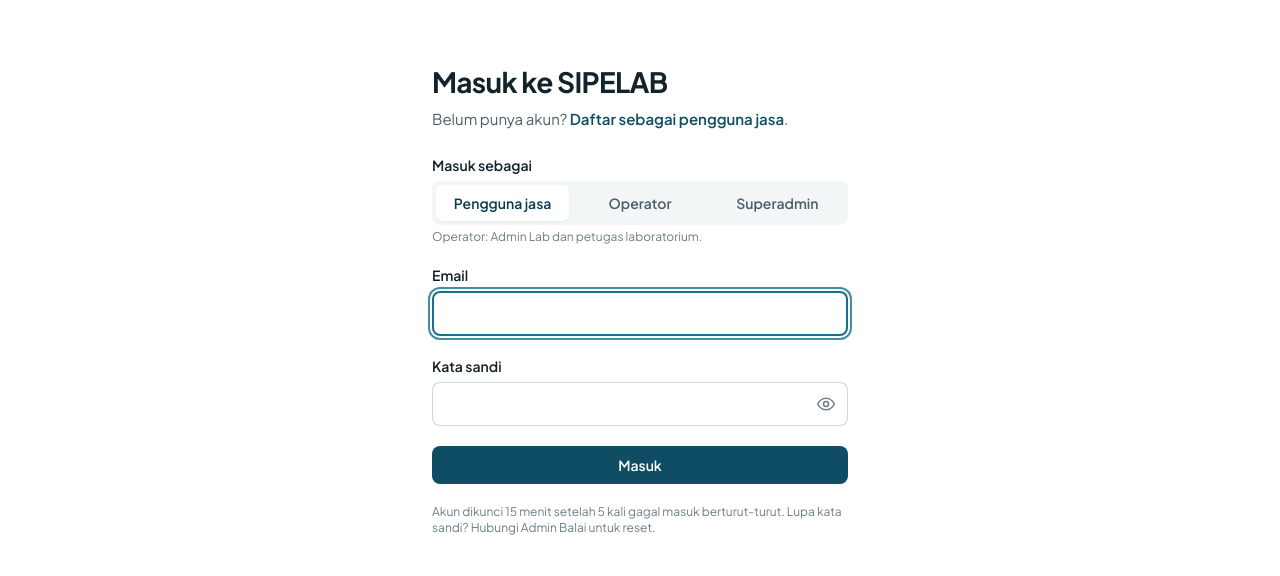
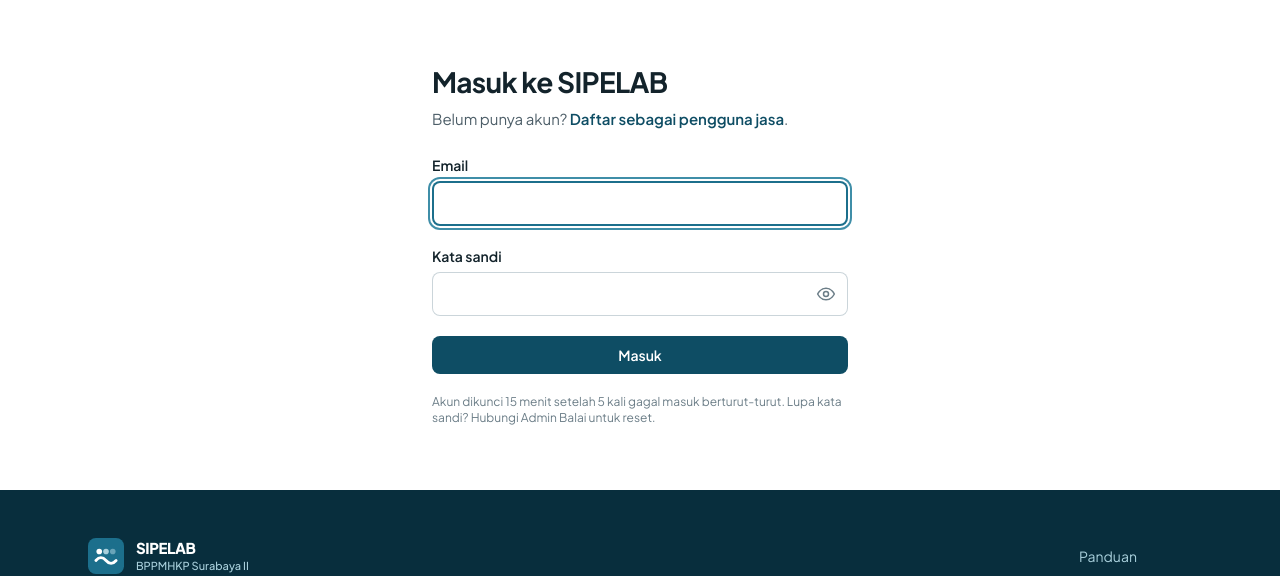
Before and after one commit to herozenx/SIPELAB, a Laravel app: page /masuk in a window 1280 px wide. Shown: the part 69-645 px from the top of the page. Run offline with Laravel 12, Linux system fonts and the light colour scheme; data comes from the database, SQL or seed files in the repository.

Commit message:
Halaman masuk tanpa pilihan peran; perbarui daftar akun demo

```diff
--- a/app/Http/Controllers/AuthController.php
+++ b/app/Http/Controllers/AuthController.php
@@ -9,7 +9,6 @@ use App\Support\Audit;
 use Illuminate\Http\Request;
 use Illuminate\Support\Facades\Auth;
 use Illuminate\Support\Facades\Hash;
-use Illuminate\Validation\Rule;
 use Illuminate\Validation\Rules\Password;
 use Illuminate\Validation\ValidationException;
 
@@ -25,12 +24,11 @@ class AuthController extends Controller
         $data = $request->validate([
             'email' => ['required', 'email', 'max:120'],
             'password' => ['required', 'string', 'max:128'],
-            'portal' => ['required', Rule::in(['pengguna_jasa', 'operator', 'superadmin'])],
-        ], [], ['portal' => 'masuk sebagai']);
+        ]);
 
         $email = mb_strtolower(trim($data['email']));
         $user = User::query()->where('email', $email)->first();
-        $fail = fn () => throw ValidationException::withMessages(['email' => 'Email, kata sandi, atau pilihan "masuk sebagai" tidak cocok.']);
+        $fail = fn () => throw ValidationException::withMessages(['email' => 'Email atau kata sandi tidak cocok.']);
 
         if (! $user) {
             // Hash tiruan agar waktu respons sama dengan akun yang ada (cegah user enumeration).
@@ -45,7 +43,7 @@ class AuthController extends Controller
             throw ValidationException::withMessages(['email' => "Akun dikunci sementara karena terlalu banyak percobaan gagal. Coba lagi dalam {$menit} menit."]);
         }
 
-        if (! Hash::check($data['password'], $user->password) || $user->role->portal() !== $data['portal'] || ! $user->aktif) {
+        if (! Hash::check($data['password'], $user->password) || ! $user->aktif) {
             $n = $user->failed_attempts + 1;
             $lock = $n >= config('sipelab.lockout_attempts');
             $user->forceFill($lock
--- a/resources/views/auth/login.blade.php
+++ b/resources/views/auth/login.blade.php
@@ -9,17 +9,6 @@
 
   <form method="post" action="{{ url('/masuk') }}" class="space-y-5" novalidate>
     @csrf
-    <fieldset>
-      <legend class="label">Masuk sebagai</legend>
-      <div class="grid grid-cols-3 gap-1 rounded-lg bg-kabut-100 p-1 text-sm">
-        @foreach (['pengguna_jasa' => 'Pengguna jasa', 'operator' => 'Operator', 'superadmin' => 'Superadmin'] as $v => $l)
-          <label class="cursor-pointer rounded-md px-2 py-2 text-center font-semibold text-kabut-600 has-[:checked]:bg-white has-[:checked]:text-laut-700 has-[:checked]:shadow-sm has-[:focus-visible]:ring-2 has-[:focus-visible]:ring-laut-400">
-            <input type="radio" name="portal" value="{{ $v }}" class="sr-only" @checked(old('portal', 'pengguna_jasa') === $v)>{{ $l }}
-          </label>
-        @endforeach
-      </div>
-      <p class="hint">Operator: Admin Lab dan petugas laboratorium.</p>
-    </fieldset>
     <div>
       <label for="email" class="label">Email</label>
       <input id="email" name="email" type="email" value="{{ old('email') }}" class="input" autocomplete="username" required autofocus @error('email') aria-invalid="true" @enderror>
--- a/resources/views/public/panduan.blade.php
+++ b/resources/views/public/panduan.blade.php
@@ -25,7 +25,7 @@
         'Klik <b>Daftar</b> di halaman depan.',
         'Isi <b>nama penanggung jawab</b>, <b>nama usaha/instansi</b> (dicetak di LHU), <b>email</b>, dan <b>nomor telepon/WA</b>.',
         'Buat kata sandi minimal 8 karakter berisi huruf besar, huruf kecil, dan angka, lalu klik <b>Buat akun</b>.',
-        'Untuk masuk berikutnya, klik <b>Masuk</b>, pilih <b>Masuk sebagai: Pengguna jasa</b>, isi email dan kata sandi.',
+        'Untuk masuk berikutnya, klik <b>Masuk</b>, lalu isi email dan kata sandi.',
       ],
       [['penting', 'Setelah 5 kali salah kata sandi, akun dikunci 15 menit demi keamanan.'], ['info', 'Jenis pengguna jasa dipilih di formulir <b>Ajukan uji</b>. Admin Lab dapat menyesuaikan jenis saat verifikasi sampel.']], 'jenis'],
     ['ajukan', 'Mengajukan permohonan uji', 'tambah',
```
Also changed, not shown: app/Enums/Role.php (+0 -10 lines), tests/Feature/KeamananAkunTest.php (+6 -5 lines), README-SIPELAB.md.
